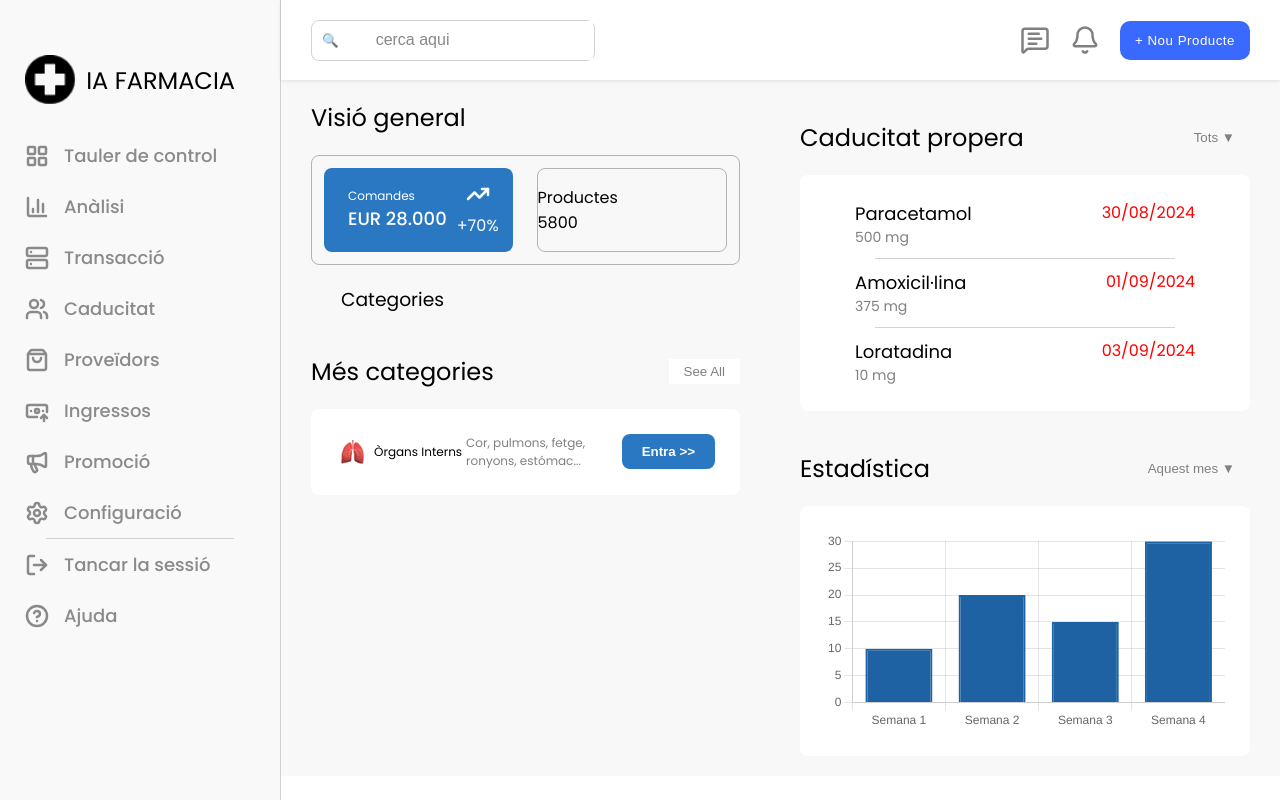
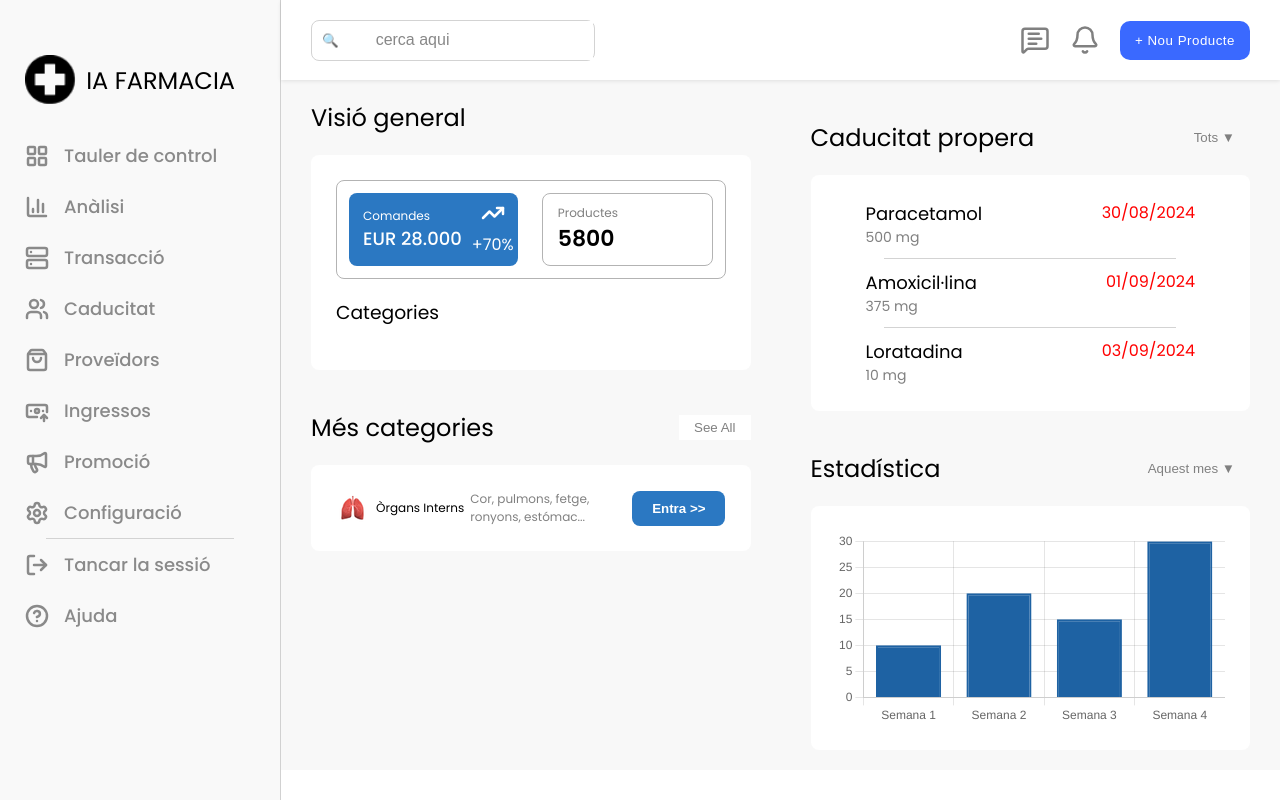
Before and after one commit to GavinCartier/pharmaceutical-ai, a Flask app: page / in a window 1280 px wide. Run offline with Flask 3, Linux system fonts and the light colour scheme.

Commit message:
more formatting

```diff
--- a/static/css/dashboard.css
+++ b/static/css/dashboard.css
@@ -8,7 +8,11 @@ h3 {
     height: auto;
     font-family: 'Poppins', sans-serif;
     display: flex;
-    flex-direction: horizontal;
+    flex-direction: row;
+}
+
+.dashboard-part {
+    width: 100%;
 }
 
 section {
@@ -124,3 +128,18 @@ section {
     color: gray;
     font-weight: 300;
 }
+
+@media screen and (max-width: 1150px) {
+    .dashboard {
+        flex-direction: column;
+    }
+
+    .dashboard-part {
+    }
+
+    section {
+        width: 600px;
+        justify-self: center;
+    }
+
+}
--- a/static/css/header.css
+++ b/static/css/header.css
@@ -2,6 +2,7 @@
     position: sticky;
     top: 0;
     height: 80px;
+    min-height: 80px;
     background-color: white;
     z-index: 1001;
 
--- a/static/css/styles.css
+++ b/static/css/styles.css
@@ -58,6 +58,7 @@ button {
     display: flex;
     flex-direction: column;
     height: 100vh;
+    width: 100%;
 }
 
 .main-container {
--- a/templates/components/overview.html
+++ b/templates/components/overview.html
@@ -6,7 +6,7 @@
 
 <!-- Title -->
 <h2>Visió general</h2>
-<div class="overview-content">
+<div class="content">
     <!-- Section for displaying income & product -->
     <div class="overview-content-income">
         <!-- Section for displaying the amount of orders -->
@@ -29,13 +29,16 @@
         <!-- Section for displaying the amount of products -->
         <div class="overview-content-income-products">
             <!-- Text section to the left -->
-            <div>
-                <p>Productes</br>5800</p>
+            <div style="padding: 10px 15px">
+                <div style="color: gray; font-size: 12px">
+                    Productes
+                </div>
+                <div style="font-size: 22px; font-weight: 550">
+                    5800
+                </div>
             </div>
         </div>
     </div>
     <!-- Section for listing categories -->
-     <section>
-        <h3>Categories</h3>
-     </section>
+    <h3>Categories</h3>
 </div>
--- a/templates/components/statistics.html
+++ b/templates/components/statistics.html
@@ -7,7 +7,7 @@
     <button class="expiration-title-button">Aquest mes ▼</button>
 </div>
 <div class="content">
-    <canvas id="myChart" width="400" height="200"></canvas>
+    <canvas id="myChart"></canvas>
 
   <script>
     const ctx = document.getElementById('myChart').getContext('2d');
--- a/templates/dashboard.html
+++ b/templates/dashboard.html
@@ -14,7 +14,7 @@
 {% block content %}
 <div class="dashboard">
     <!-- Left side of the dashboard (overview & more categories) -->
-    <div style="width: 100%">
+    <div class="dashboard-part">
         <section>
             {% include 'components/overview.html' %}
         </section>
@@ -24,7 +24,7 @@
     </div>
 
     <!-- Right side of the dashboard (expiration & statistics) -->
-    <div style="width: 100%">
+    <div class="dashboard-part">
         <section>
             {% include 'components/expiration.html' %}
         </section>
```
Also changed, not shown: static/css/controltable.css (+0 -10 lines).
